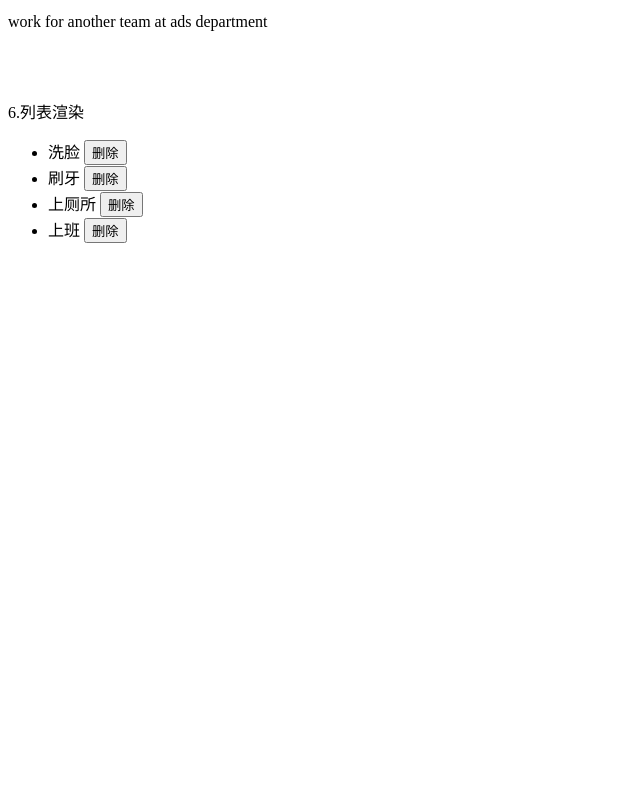
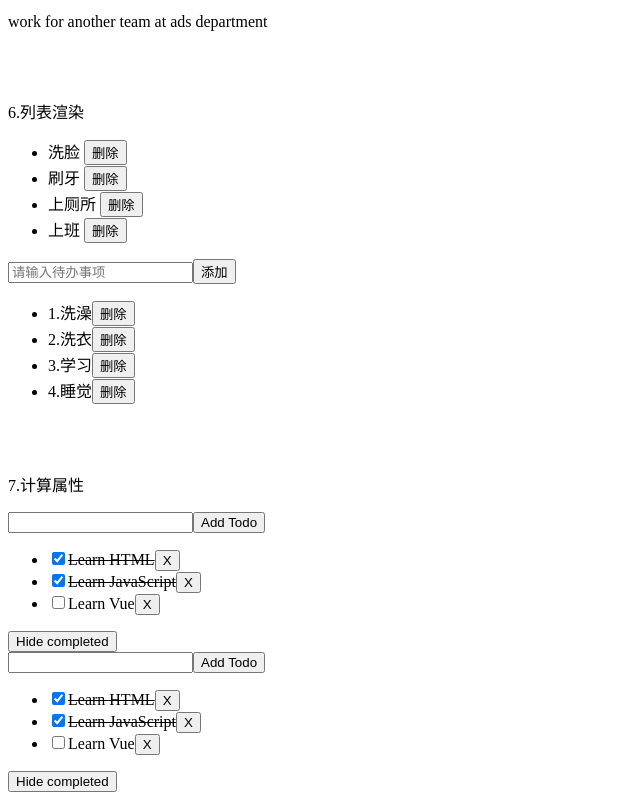
Before and after one commit to zyfuhn/Accomplish_Nothing_Frontend, a Vue app: page / in a window 1280 px wide. Shown: the part 1094-1894 px from the top of the page, without its empty margins (0-640 px from the left). Before the commit the page ends 1353 px from the top, so only its background shows below. Built offline with nearby package versions, Linux system fonts and the light colour scheme.

Commit message:
列表渲染和计算属性

```diff
--- a/src/App.vue
+++ b/src/App.vue
@@ -25,6 +25,10 @@
     <br>
     <p>6.列表渲染</p>
     <ListRending/>
+    <br>
+    <br>
+    <p>7.计算属性</p>
+    <ComputeAttr/>
 
   </n-config-provider>
 </template>
@@ -38,6 +42,7 @@ import EventListening from "./interaction/EventListening.vue";
 import FormBinding from "./interaction/FormBinding.vue";
 import ConditionRending from "./interaction/ConditionRending.vue";
 import ListRending from "./interaction/ListRending.vue";
+import ComputeAttr from "./interaction/ComputeAttr.vue";
 
 export default defineComponent({
   name: 'App',
@@ -47,6 +52,7 @@ export default defineComponent({
     EventListening,
     FormBinding,
     ConditionRending,
+    ComputeAttr,
     ListRending
   },
   setup() {
--- /dev/null
+++ b/src/interaction/ComputeAttr.vue
@@ -0,0 +1,54 @@
+<script setup>
+import { ref, computed } from "vue";
+import HComputeAttr from './HComputeAttr.vue'
+
+let id = 0;
+
+const newTodo = ref("");
+const hideCompleted = ref(false);
+const todos = ref([
+  { id: id++, text: "Learn HTML", done: true },
+  { id: id++, text: "Learn JavaScript", done: true },
+  { id: id++, text: "Learn Vue", done: false },
+]);
+
+function addTodo() {
+  todos.value.push({ id: id++, text: newTodo.value, done: false });
+  newTodo.value = "";
+}
+
+function removeTodo(todo) {
+  todos.value = todos.value.filter((t) => t !== todo);
+}
+
+const filteredTodos = computed(() => {
+    return hideCompleted.value ? todos.value.filter((todo) => !todo.done) : todos.value
+})
+</script>
+
+<template>
+  <form @submit.prevent="addTodo">
+    <input v-model="newTodo" />
+    <button>Add Todo</button>
+  </form>
+  <ul>
+    <li v-for="todo in filteredTodos" :key="todo.id">
+      <input type="checkbox" v-model="todo.done" />
+      <span :class="{ done: todo.done }">{{ todo.text }}</span>
+      <button @click="removeTodo(todo)">X</button>
+    </li>
+  </ul>
+  <button @click="hideCompleted = !hideCompleted">
+    {{ hideCompleted ? "Show all" : "Hide completed" }}
+  </button>
+
+  <HComputeAttr/>
+</template>
+
+
+<style>
+.done {
+  text-decoration: line-through;
+}
+
+</style>
--- /dev/null
+++ b/src/interaction/HComputeAttr.vue
@@ -0,0 +1,91 @@
+<script>
+import { ref, computed, defineComponent } from "vue";
+// 方式1 vue2 写法
+let id =0
+export default {
+  computed: {
+    filteredTodos() {
+      return this.hideCompleted
+        ? this.todos.filter((todo) => !todo.done)
+        : this.todos;
+    },
+  },
+  methods: {
+    addTodo() {
+      this.todos.push({ id: id++, text: this.newTodo, done: false });
+      this.newTodo = "";
+    },
+    removeTodo(todo) {
+      this.todos = this.todos.filter((t) => t !== todo);
+    },
+  },
+  data() {
+    return {
+      newTodo: "",
+      hideCompleted: false,
+      todos: [
+        { id: id++, text: "Learn HTML", done: true },
+        { id: id++, text: "Learn JavaScript", done: true },
+        { id: id++, text: "Learn Vue", done: false },
+      ],
+    };
+  },
+};
+
+// 方式2 vue3 写法
+// export default defineComponent({
+//   setup() {
+//     let id = 0;
+//     const newTodo = ref("");
+//     const hideCompleted = ref(false);
+//     const todos = ref([
+//       { id: id++, text: "Learn HTML", done: true },
+//       { id: id++, text: "Learn JavaScript", done: true },
+//       { id: id++, text: "Learn Vue", done: false },
+//     ]);
+
+//     function addTodo() {
+//       todos.value.push({ id: id++, text: newTodo.value, done: false });
+//       newTodo.value = "";
+//     }
+
+//     function removeTodo(todo) {
+//       todos.value = todos.value.filter((t) => t !== todo);
+//     }
+
+//     const filteredTodos = computed(() => {
+//       return hideCompleted.value
+//         ? todos.value.filter((todo) => !todo.done)
+//         : todos.value;
+//     });
+
+//     return {
+//       newTodo, hideCompleted, addTodo, removeTodo, filteredTodos
+//     }
+//   },
+// });
+</script>
+
+<template>
+  <form @submit.prevent="addTodo">
+    <input v-model="newTodo" />
+    <button>Add Todo</button>
+  </form>
+  <ul>
+    <li v-for="todo in filteredTodos" :key="todo.id">
+      <input type="checkbox" v-model="todo.done" />
+      <span :class="{ done: todo.done }">{{ todo.text }}</span>
+      <button @click="removeTodo(todo)">X</button>
+    </li>
+  </ul>
+  <button @click="hideCompleted = !hideCompleted">
+    {{ hideCompleted ? "Show all" : "Hide completed" }}
+  </button>
+</template>
+
+
+<style>
+.done {
+  text-decoration: line-through;
+}
+</style>
--- /dev/null
+++ b/src/interaction/HListRending.vue
@@ -0,0 +1,53 @@
+<script>
+import { defineComponent, ref } from "vue";
+export default defineComponent({
+  name: "HListRending",
+  setup() {
+      const todoInfo = ref("");
+      const todoList = ref([
+          { id: 1, content: "洗澡" },
+          { id: 2, content: "洗衣" },
+          { id: 3, content: "学习" },
+          { id: 4, content: "睡觉" },
+        ]);
+    const count = ref(todoList.value.length);
+
+    function add() {
+      if (todoInfo.value == "") {
+        return;
+      }
+    //   count.value++
+      todoList.value.push({
+        id: ++count.value,
+        content: todoInfo.value,
+      });
+      todoInfo.value = "";
+    }
+    function sub(id) {
+        console.log(todoList.value)
+        console.log(id)
+        console.log(count.value)
+      todoList.value = todoList.value.filter((todo) => id != todo.id);
+    }
+
+    return {
+      count,
+      todoInfo,
+      todoList,
+      add,
+      sub,
+    };
+  },
+});
+</script>
+
+<template>
+  <p>
+    <input v-model="todoInfo" type="text" placeholder="请输入待办事项" />
+    <button @click="add">添加</button>
+  </p>
+  <ul>
+    <li v-for="(todo, index) in todoList" :key="todo.id">{{index+1}}.{{todo.content}}<button v-on:click="sub(todo.id)">删除</button></li>
+
+  </ul>
+</template>
--- a/src/interaction/ListRending.vue
+++ b/src/interaction/ListRending.vue
@@ -1,5 +1,6 @@
 <script setup>
     import {ref, reactive} from 'vue'
+    import HListRending from "./HListRending.vue"
     const newDo = ref('')
     const id = ref(0)
     const todoList = reactive({
@@ -33,4 +34,5 @@
     <ul>
         <li  v-for="todo in todoList.arr" :key="todo.todoId">{{todo.content}} <button @click="delTodo(todo)">删除</button></li>
     </ul>
+    <HListRending/>
 </template>
```
